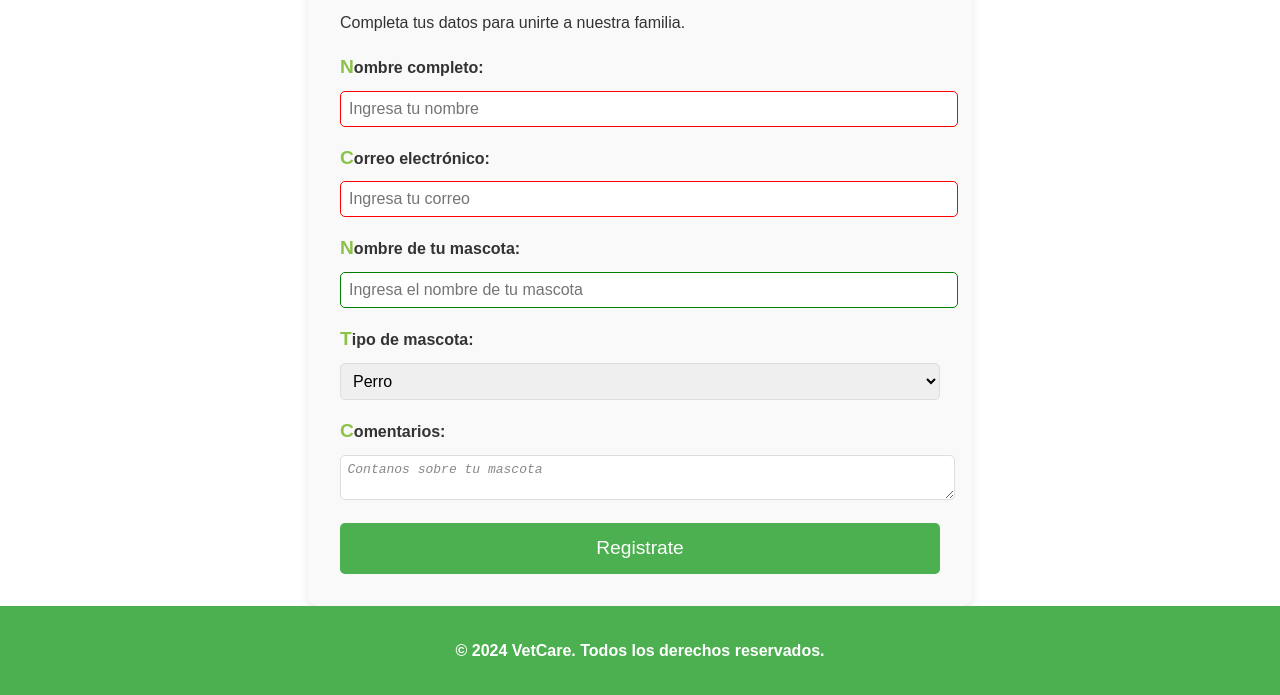
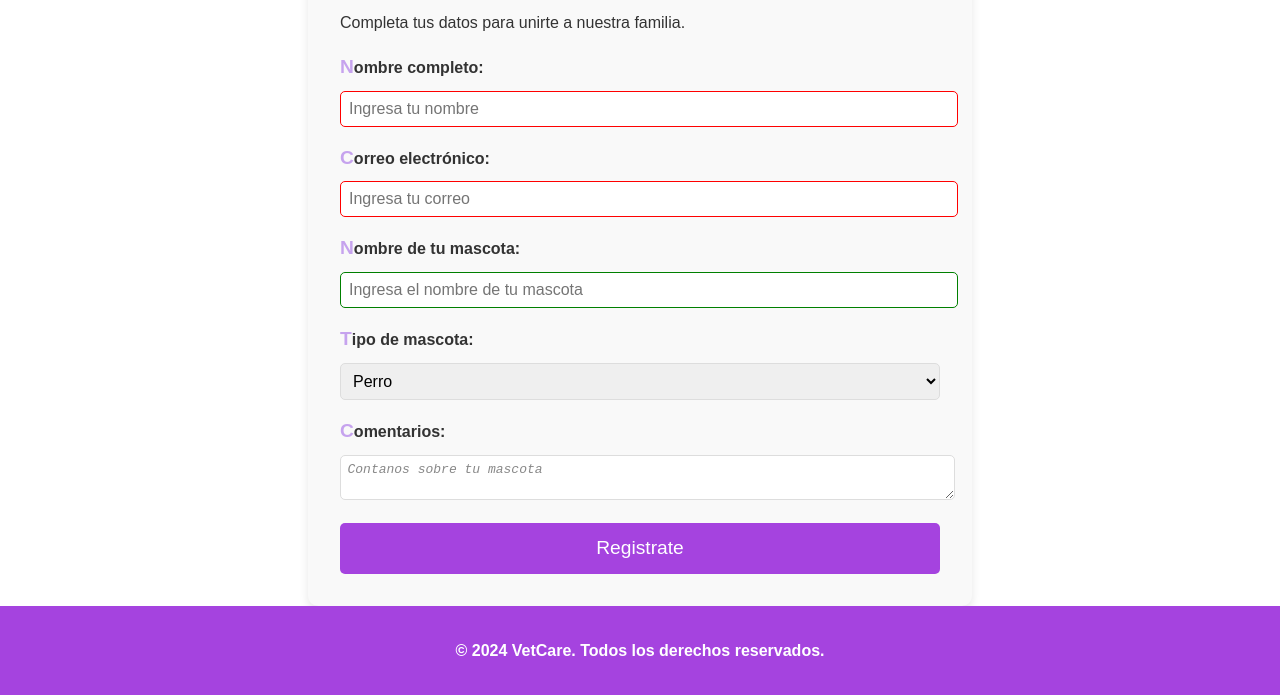
Before and after one commit to romibarros/ejercicios_varios, a plain HTML site: page veterinaria/index.html in a window 1280 px wide. Shown: the part 376-1071 px from the top of the page. Drawn offline with Linux system fonts and the light colour scheme.

Commit message:
cambio color

```diff
--- a/veterinaria/styles.css
+++ b/veterinaria/styles.css
@@ -4,8 +4,8 @@ body {
     line-height: 1.6;
 }
 body.claro {
-    --color-primario: #4caf50;
-    --color-secundario: #8bc34a;
+    --color-primario: #a543df;
+    --color-secundario: #c6a3ee;
     --color-texto: #fff;
     --color-fondo: #f9f9f9;
     --color-borde: #ddd;
```
